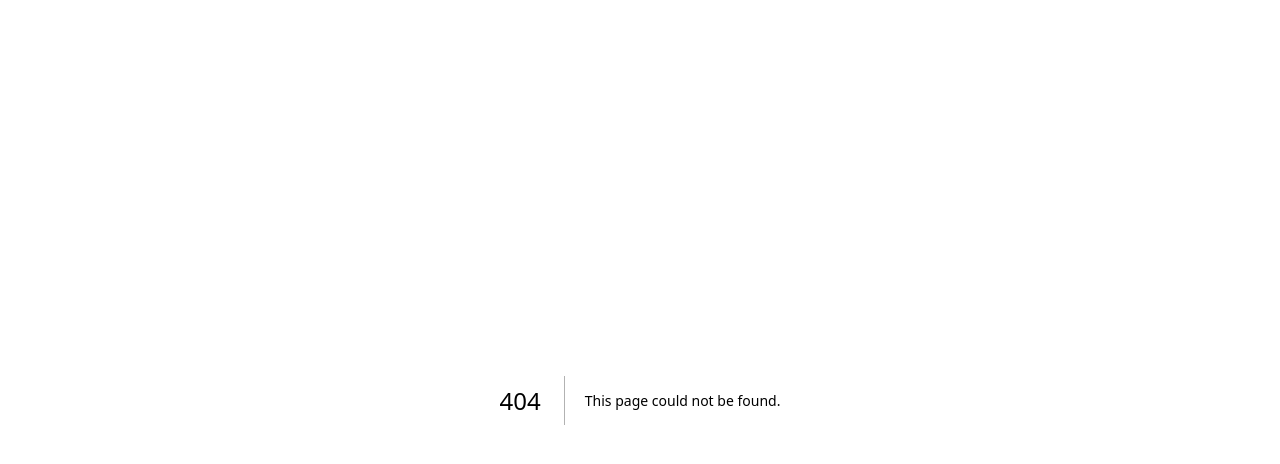
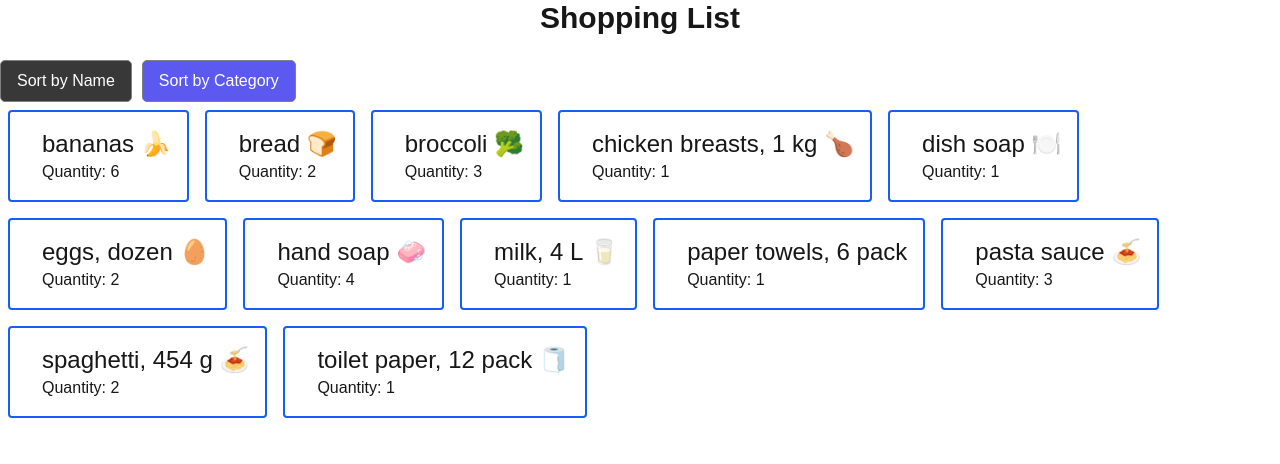
Before and after one commit to MonicaLeung0/cprg306-assignments, a Next.js app: page /week-6 in a window 1280 px wide. Before the commit this address had no page. Shown: the top 464 px of the page. Built offline with nearby package versions, Linux system fonts and the light colour scheme.

Commit message:
week-6 ver1

```diff
--- a/app/page.js
+++ b/app/page.js
@@ -9,6 +9,7 @@ export default function Home() {
         <li><Link className="text-cyan-600 underline hover:text-cyan-300" href="/week-3">Week 3 Assignments</Link></li>
         <li><Link className="text-cyan-600 underline hover:text-cyan-300" href="/week-4">Week 4 Assignments</Link></li>
         <li><Link className="text-cyan-600 underline hover:text-cyan-300" href="/week-5">Week 5 Assignments</Link></li>
+        <li><Link className="text-cyan-600 underline hover:text-cyan-300" href="/week-6">Week 6 Assignments</Link></li>
 
       </ul>
     </main>
--- /dev/null
+++ b/app/week-6/item-list.js
@@ -0,0 +1,121 @@
+"use client";
+import React, { useState } from "react";
+import Item from "./item.js";
+import itemsData from "./items.json";
+
+function ItemList() {
+  // Initialize state variable for sorting
+  let [sortBy, setSortBy] = useState("name");
+
+  let sortedItems = [];
+  const sourceItemList =  [...itemsData];
+
+  if(sortBy === "name")
+    {
+     sortedItems = [{
+      CategoryName: null,
+      Items: [...sourceItemList]
+     }];
+      sortedItems[0].Items.sort((a, b) => {
+        let nameA = a.name.toUpperCase();
+        let nameB = b.name.toUpperCase();
+        if (nameA < nameB) return -1;
+        if (nameA > nameB) return 1;
+        return 0;
+      });
+    }
+  else if(sortBy === "category")
+    {
+      const nameSortList = [...sourceItemList].sort((a, b) => {
+        let categoryA = a.category.toUpperCase();
+        let categoryB = b.category.toUpperCase();
+        if (categoryA < categoryB) return -1;
+        if (categoryA > categoryB) return 1;
+        return 0;
+      });
+
+      const result = [];
+      for(let index = 0; index < nameSortList.length; index++)
+      {
+        const item = nameSortList[index];
+        const existedCategory = result.find(i => i.CategoryName === item.category);
+        if(existedCategory)
+        {
+          existedCategory.Items.push(item);
+        }
+        else{
+          result.push({
+            CategoryName: item.category,
+            Items: [item]
+          });
+        }
+      }
+
+      sortedItems = result;
+    }
+
+
+
+
+  return (
+    <div style={{ flexDirection: "column",flex: 1, gap: "20px", alignItems: "center", justifyContent: "center", marginBottom: "20px" }}>
+      <div className="sort-buttons" >
+        {/* Sort by Name Button */}
+        <button
+          onClick={() => setSortBy("name")}
+          style={{
+            backgroundColor: sortBy === "name" ? "#383838" : "#5990f0",
+            // hover: sortBy === "name" ? { backgroundColor: "#5b59f0" } : {backgroundColor: "#383838" },
+
+            color: "white",
+            marginRight: "10px",
+            padding: "8px 16px",
+            border: "1px solid gray",
+            borderRadius: "5px",
+            transition: "background-color 0.2s ease",
+          }}
+        >
+          Sort by Name
+        </button>
+
+        {/* Sort by Category Button */}
+        <button
+          onClick={() => setSortBy("category")}
+          style={{
+            backgroundColor: sortBy === "category" ? "#383838" : "#5b59f0",
+            color: "white",
+            padding: "8px 16px",
+            border: "1px solid gray",
+            borderRadius: "5px",
+          }}
+        >
+          Sort by Category
+        </button>
+      </div>
+
+      {/* Render Items */}
+      <ul className="item-list">
+        {sortedItems.map((item) => (
+          item.CategoryName ? (
+            <React.Fragment key={item.CategoryName}>
+              <h2 className="text-3xl font-bold mt-6 mb-4">{item.CategoryName}</h2>
+              <div className="">
+              {item.Items.map( (subItem) => (
+              <Item key={subItem.id} itemObj = {subItem}/>
+            ))}
+              </div>
+
+            </React.Fragment>
+          ):(
+            item.Items.map((subItem) => (
+              <Item key={subItem.id} itemObj = {subItem}/>
+            ))
+          )
+        )
+      )}
+      </ul>
+    </div>
+  );
+}
+
+export default ItemList;
--- /dev/null
+++ b/app/week-6/item.js
@@ -0,0 +1,12 @@
+
+export default function Item({ itemObj })
+{
+    return (
+        <div className="border-2 border-blue-600 rounded p-4 m-2 inline-block">
+            <div className="block sm:inline-block sm:ml-4 ">
+                <h3 className="text-2xl">{itemObj.name}</h3>
+                <p>Quantity: {itemObj.quantity}</p>
+            </div>
+        </div>
+    );
+}
--- /dev/null
+++ b/app/week-6/items.json
@@ -0,0 +1,74 @@
+[
+  {
+    "id": "1h2GJKH12gkHG31h1H",
+    "name": "milk, 4 L 🥛",
+    "quantity": 1,
+    "category": "dairy"
+  },
+  {
+    "id": "2KJH3k2j3H1k2J3K1H",
+    "name": "bread 🍞",
+    "quantity": 2,
+    "category": "bakery"
+  },
+  {
+    "id": "3h2KJH3k2j3H1k2J3",
+    "name": "eggs, dozen 🥚",
+    "quantity": 2,
+    "category": "dairy"
+  },
+  {
+    "id": "4k2J3K1H2GJKH12gk",
+    "name": "bananas 🍌",
+    "quantity": 6,
+    "category": "produce"
+  },
+  {
+    "id": "5H1h1H2KJH3k2j3H",
+    "name": "broccoli 🥦",
+    "quantity": 3,
+    "category": "produce"
+  },
+  {
+    "id": "6H1k2J3K1H2GJKH1",
+    "name": "chicken breasts, 1 kg 🍗",
+    "quantity": 1,
+    "category": "meat"
+  },
+  {
+    "id": "7gkHG31h1H2KJH3k",
+    "name": "pasta sauce 🍝",
+    "quantity": 3,
+    "category": "canned goods"
+  },
+  {
+    "id": "8j3H1k2J3K1H2GJK",
+    "name": "spaghetti, 454 g 🍝",
+    "quantity": 2,
+    "category": "dry goods"
+  },
+  {
+    "id": "9H12gkHG31h1H2KJ",
+    "name": "toilet paper, 12 pack 🧻",
+    "quantity": 1,
+    "category": "household"
+  },
+  {
+    "id": "10H3k2j3H1k2J3K1",
+    "name": "paper towels, 6 pack",
+    "quantity": 1,
+    "category": "household"
+  },
+  {
+    "id": "11k2J3K1H2GJKH12",
+    "name": "dish soap 🍽️",
+    "quantity": 1,
+    "category": "household"
+  },
+  {
+    "id": "12GJKH12gkHG31h1",
+    "name": "hand soap 🧼",
+    "quantity": 4,
+    "category": "household"
+  }
+]
--- /dev/null
+++ b/app/week-6/page.js
@@ -0,0 +1,14 @@
+import ItemList from "./item-list";
+
+export default function Page({ items }) {
+    return (
+        <div>
+            <h1 className="text-3xl font-bold text-center mb-6">
+                Shopping List
+            </h1>
+            <ItemList />
+
+        </div>
+
+    );
+}
```
